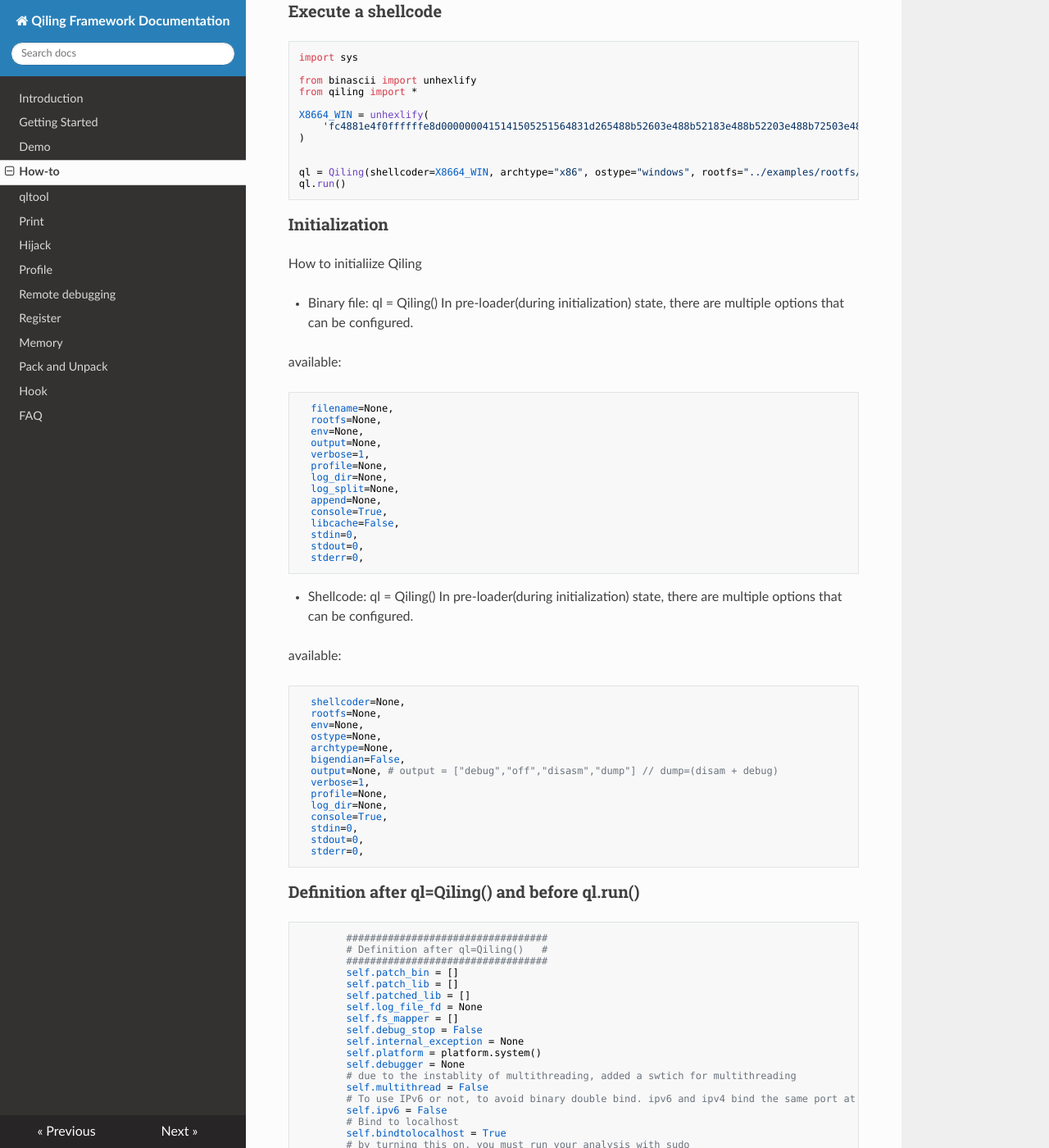
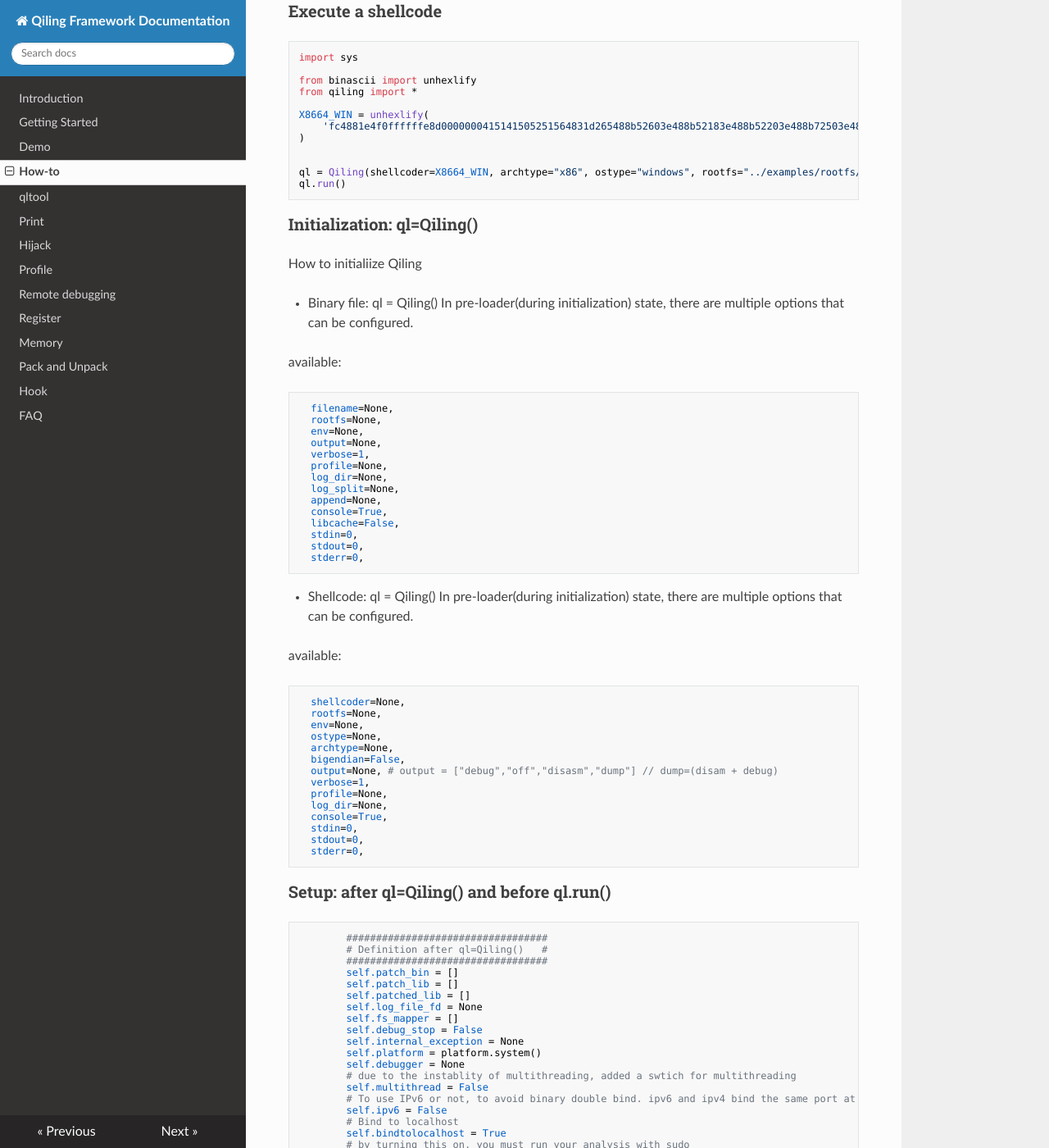
Before and after one commit to qilingframework/rtfd.io, an MkDocs documentation site: the page built from docs/usage.md, in a window 1280 px wide and 1400 px high, scrolled down 525 px. Shown: the whole window at 82% size. Built offline with MkDocs 1.6.1, drawn with Linux system fonts in a browser that asks for light colours; nearby versions of some CDN libraries; some of the changed text lies outside the part shown.

Commit message:
update usage

````diff
--- a/docs/usage.md
+++ b/docs/usage.md
@@ -42,7 +42,7 @@ ql = Qiling(shellcoder=X8664_WIN, archtype="x86", ostype="windows", rootfs="../e
 ql.run()
 ```
 
-### Initialization
+### Initialization: ql=Qiling()
 
 How to initialiize Qiling
 
@@ -90,7 +90,7 @@ available:
   stderr=0,
 ```
 
-### Definition after ql=Qiling() and before ql.run()
+### Setup: after ql=Qiling() and before ql.run()
 ```
         ##################################
         # Definition after ql=Qiling()   #
````
Also changed, not shown: other parts of docs/usage.md (+1 -1 lines).
